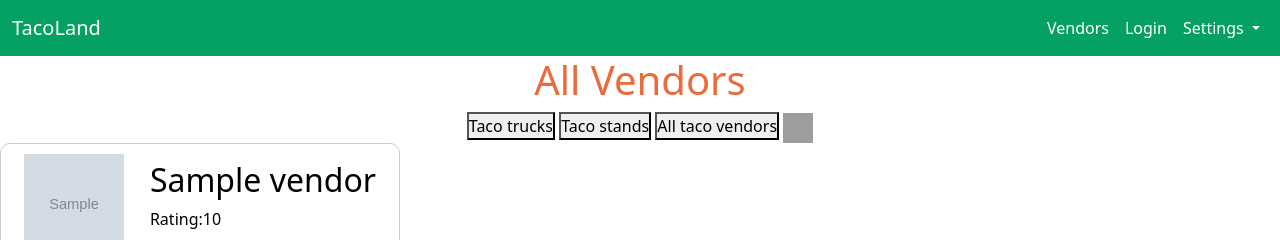
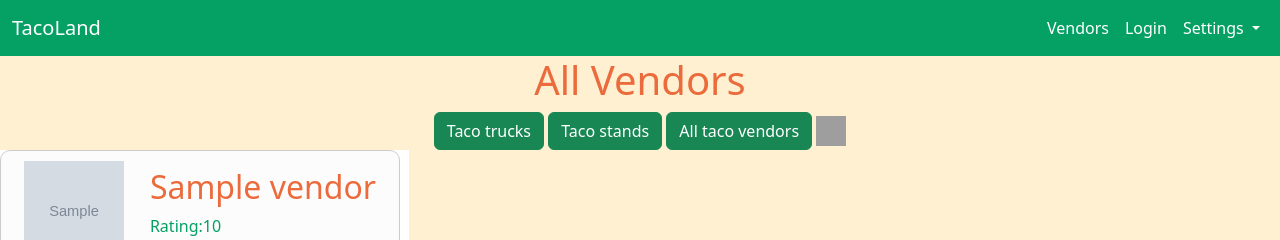
Before and after one commit to eric-ramos-garnica/TacoLand-project, a Flask app: page /tacovendors in a window 1280 px wide. Shown: the top 240 px of the page. Run offline with Flask 2, Linux system fonts and the light colour scheme; tables that the repository leaves empty hold one stand-in row (values such as "Sample post"); grey boxes marked "Sample" are stand-in pictures; some libraries are stand-ins or nearby versions; grey boxes are pictures that could not be loaded.

Commit message:
vendorspage styling done

```diff
--- a/static/css/index.css
+++ b/static/css/index.css
@@ -13,7 +13,8 @@
     padding: 0;
 }
 body{
-    background-color: white;
+    background-color: rgba(253, 215, 133, 0.371);
+
 }
 a{
     text-decoration: none;
@@ -200,6 +201,7 @@ opacity: 1;
     display: flex;
     flex-direction: row;
     justify-content: space-around;
+    background-color: hsl(0, 0%, 99%)	;
 }
 
 .container-for-info-vendors{
@@ -208,6 +210,13 @@ opacity: 1;
     justify-content:center;
     align-items: center;
 }
+.container-for-info-vendors h2{
+    color: rgb(235,107,60);
+}
+.rating-vendors{
+    color:rgb(4,160,100);
+}
+
 
 
 /* vendor_info */
--- a/templates/vendorspage.html
+++ b/templates/vendorspage.html
@@ -19,9 +19,9 @@
   </div>
   <!-- /filters by vendor type -->
   <div id="container-filter-business-type">
-    <a href="/filtervendors/taco truck"><button >Taco trucks</button></a>
-    <a href="/filtervendors/taco stand"><button >Taco stands</button></a>
-    <a href="/filtervendors/all"><button >All taco vendors</button></a>
+    <a href="/filtervendors/taco truck"><button class="btn btn-success">Taco trucks</button></a>
+    <a href="/filtervendors/taco stand"><button class="btn btn-success">Taco stands</button></a>
+    <a href="/filtervendors/all"><button class="btn btn-success">All taco vendors</button></a>
     <img class="filter-image" src="https://img.icons8.com/external-tanah-basah-glyph-tanah-basah/48/null/external-filter-design-thinking-tanah-basah-glyph-tanah-basah.png"/>
   </div>
 
@@ -53,7 +53,7 @@
 <!-- container  -->
 <div id="container-for-vendor-map">
 <!-- show vendors -->
-<div style= "height: 600px; overflow-y: scroll; width: 37.5rem;">
+<div style= "height: 600px; overflow-y: scroll; width: 37.5rem; background-color: white" >
 <ul id="vendor-list">
   {% for vendor in vendors%}
   <li class="vendor-item" id="li-info">
@@ -68,7 +68,7 @@
         {% set _ = taco_icons.append(vendor.business_type) %}
 
         {% if vendor.vendor_id in rating_dic %}
-        <p>Rating:{{rating_dic[vendor.vendor_id]}}</p>
+        <p class="rating-vendors">Rating:{{rating_dic[vendor.vendor_id]}}</p>
         {% else %}
         <p>Rating:no ratings</p>
         {% endif %}
```
